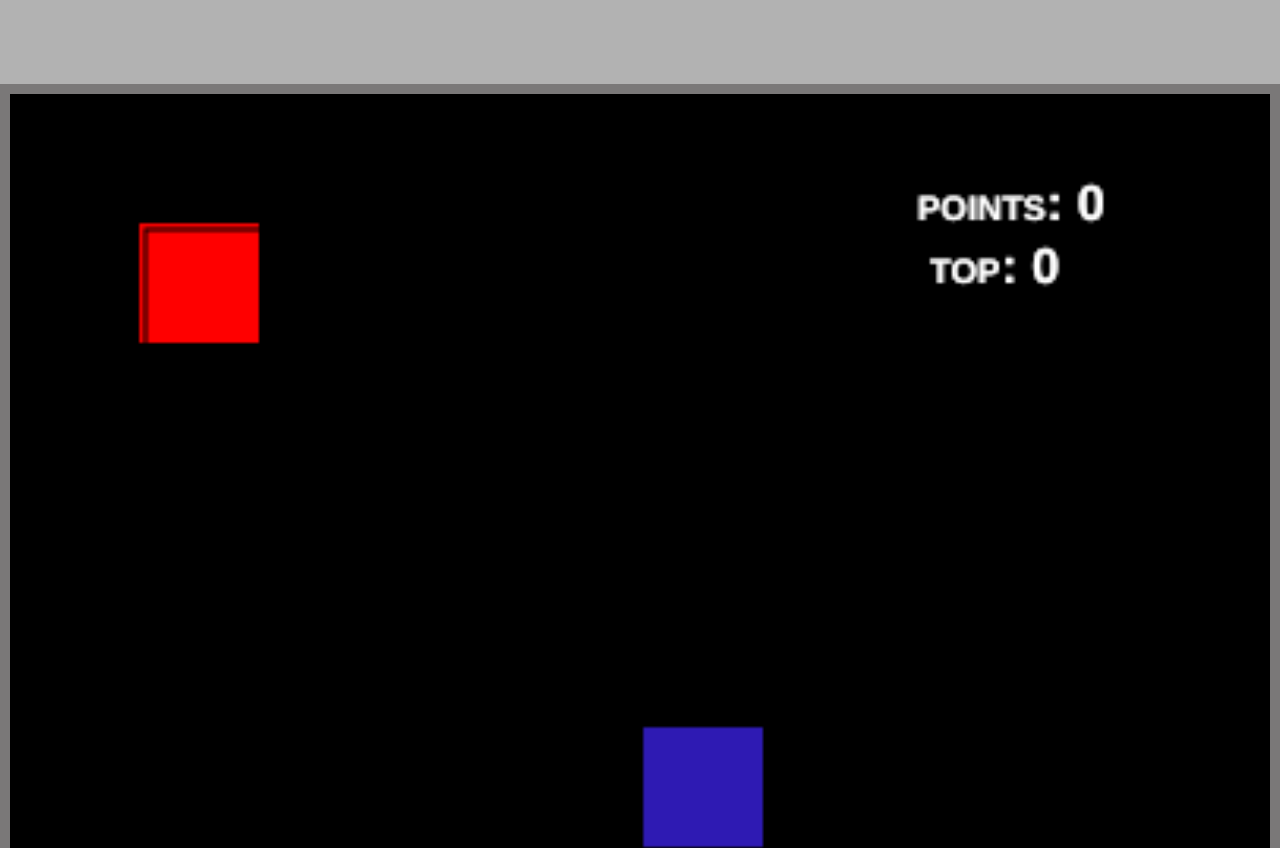
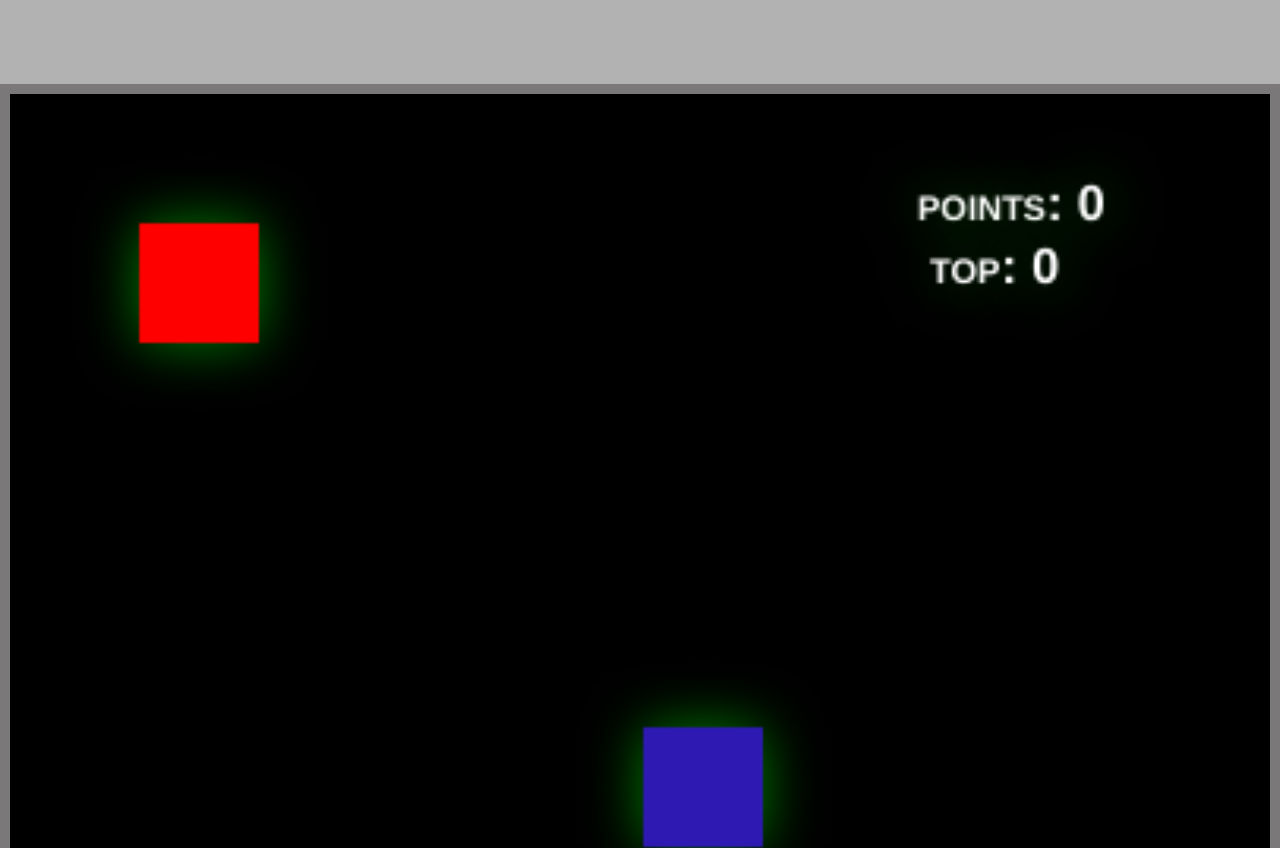
Before and after one commit to BenRomeroArg/super-snake-2023, a plain HTML site: page index.html in a window 1280 px wide. Shown: the top 848 px of the page. Drawn offline with Linux system fonts and the light colour scheme.

Commit message:
v1.0.2-2023

```diff
--- a/app.js
+++ b/app.js
@@ -134,7 +134,7 @@ const Snake = (function () {
         if (velocity.x == -1 && velocity.y == 0) lastAction = ActionEnum.left;
         if (velocity.x == 1 && velocity.y == 0) lastAction = ActionEnum.right;
 
-        ctx.fillStyle = 'rgba(0, 0, 0, 0.3)';//fondo black
+        ctx.fillStyle = 'rgb(0, 0, 0)';//fondo black
         ctx.fillRect(0,0,canv.width,canv.height);
         if(walls) HitWall();
         else DontHitWall();
@@ -164,7 +164,11 @@ const Snake = (function () {
           if (!stopped && trail[i].x == player.x && trail[i].y == player.y){
             game.reset();
           }
+          //cuerpo de la vibora
           ctx.fillStyle = 'green';
+          ctx.strokeStyle = 'brown';
+          ctx.shadowColor = "green";
+          ctx.shadowBlur = 15;
         }
         ctx.fillRect(trail[trail.length-1].x * gridSize+1,
   trail[trail.length-1].y * gridSize+1, gridSize-2, gridSize-2);
@@ -190,8 +194,9 @@ const Snake = (function () {
         ctx.fillStyle = 'red';
         ctx.fillRect(fruit.x * gridSize+1, fruit.y * gridSize+1, gridSize-2,
   gridSize-2);
-        ctx.strokeRect(fruit.x * gridSize+3, fruit.y * gridSize+3, gridSize-3,
-          gridSize-3);//marco
+        ctx.shadowColor = "green";
+        ctx.strokeStyle = "black";
+        ctx.shadowBlur = 18;
 
         if(stopped) {
           ctx.fillStyle = 'rgba(250,250,250,0.8)';
--- a/css/styles.css
+++ b/css/styles.css
@@ -7,6 +7,7 @@ body{
     color: green;
     font-weight: bold;
     animation: titulo 5s ease-in-out 0s infinite normal;
+
 }
 @keyframes titulo{
     25%{
```
